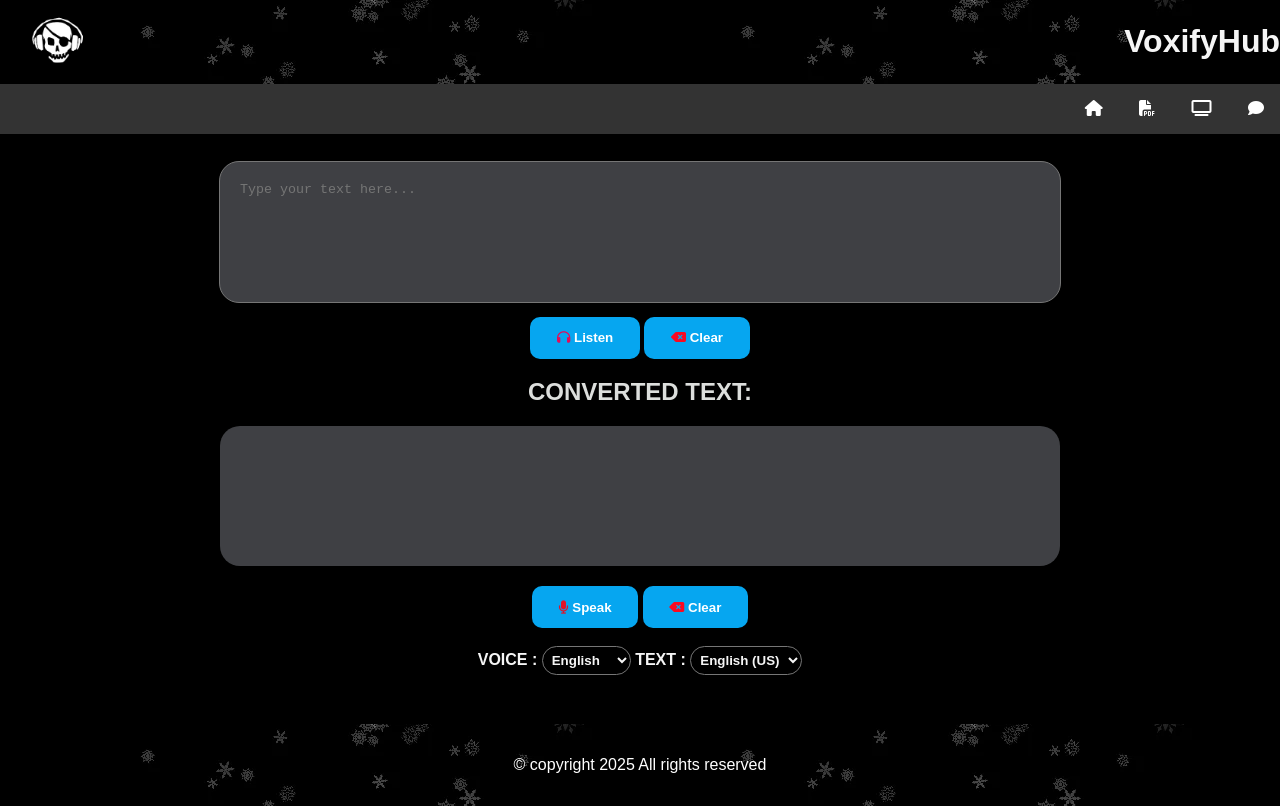
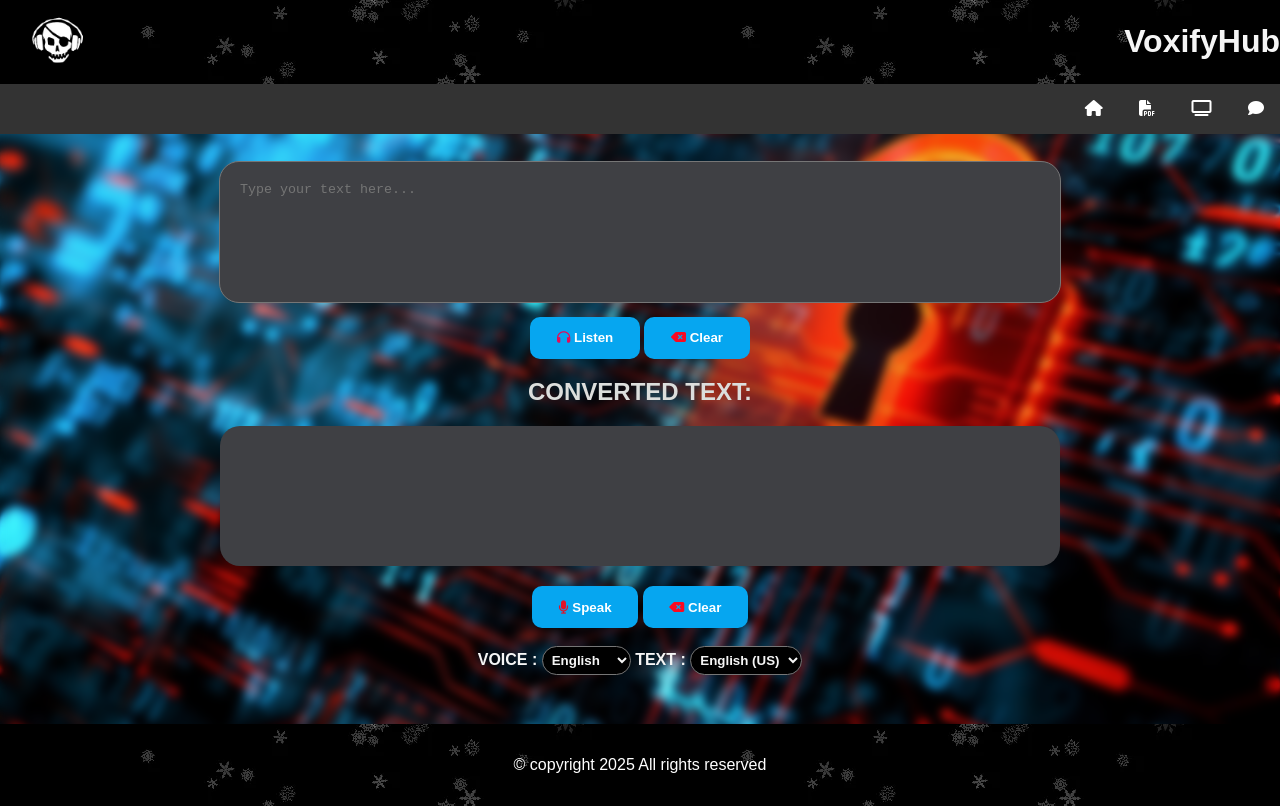
Before and after one commit to Divyanshupant707/VoxifyHub, a plain HTML site: page index.html in a window 1280 px wide. Drawn offline with Linux system fonts and the light colour scheme; files whose address does not match are found by name.

Commit message:
Update styles.css

```diff
--- a/styles.css
+++ b/styles.css
@@ -1,6 +1,6 @@
 body {
     font-family: 'Arial', sans-serif;
-    background-image: url('images/1.jpg');
+    background-image: url('1.jpg');
     background-size: cover;
     background-position: center;
     background-repeat: no-repeat;
```
